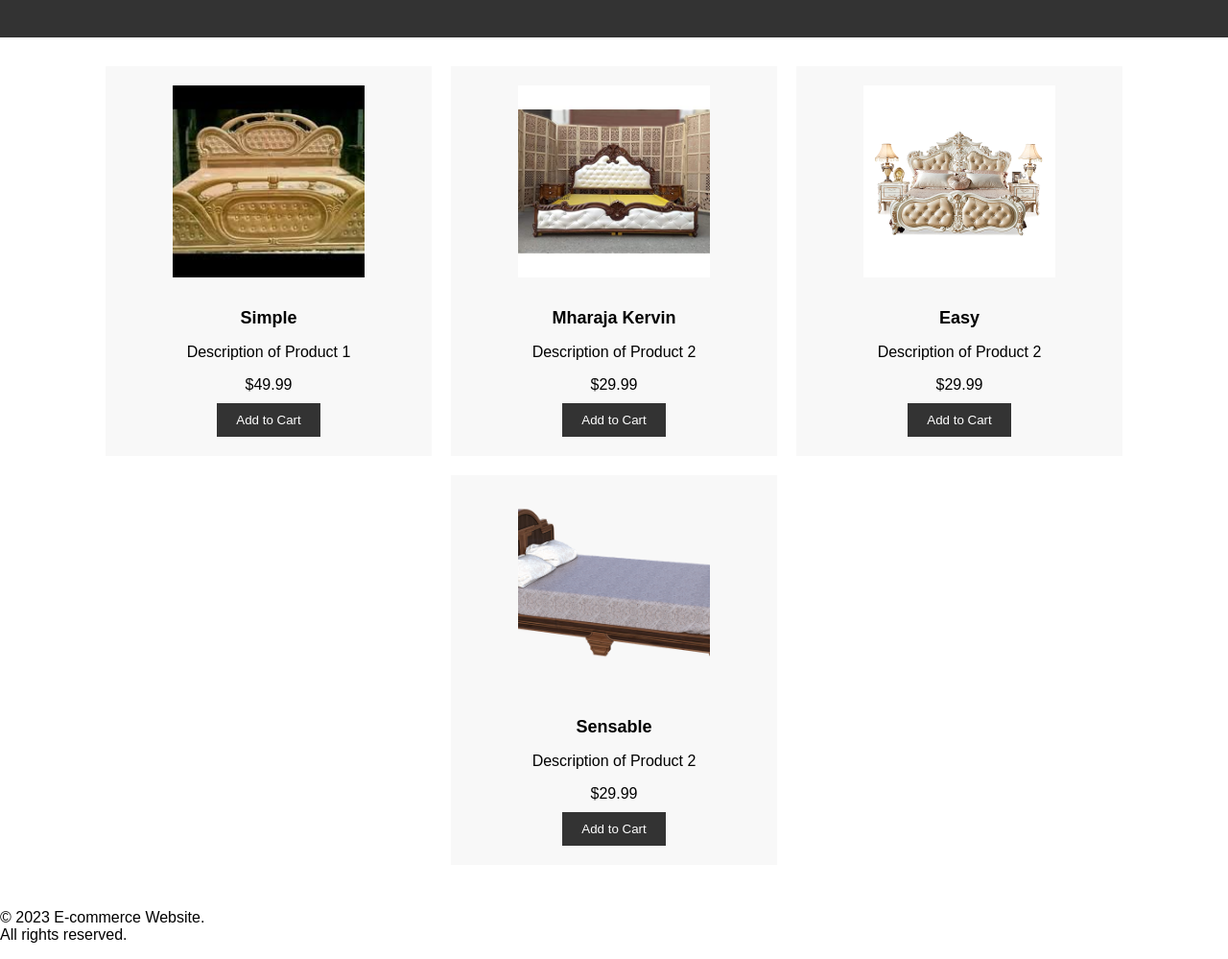
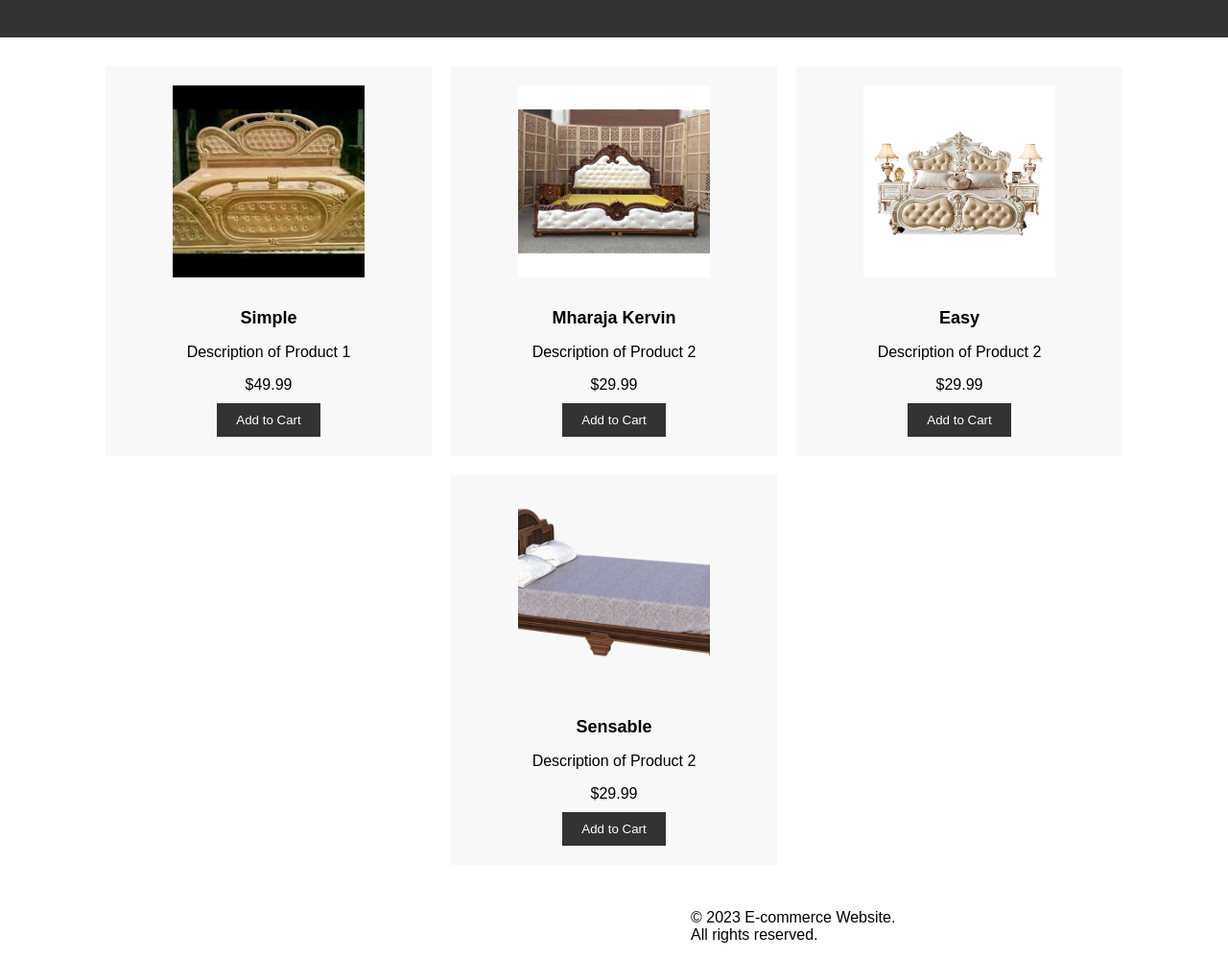
Before and after one commit to 1508rkthakur/Bed, a plain HTML site: page index.html in a window 1280 px wide. Shown: the part 81-1080 px from the top of the page at 96% size. Drawn offline with Linux system fonts and the light colour scheme.

Commit message:
Update styles.css

```diff
--- a/styles.css
+++ b/styles.css
@@ -42,6 +42,10 @@ body {
   .product p {
     margin-bottom: 10px;
   }
+ .fc {
+    margin-left: 45rem;
+  }
+
 
   button {
     background-color: #333;
```
